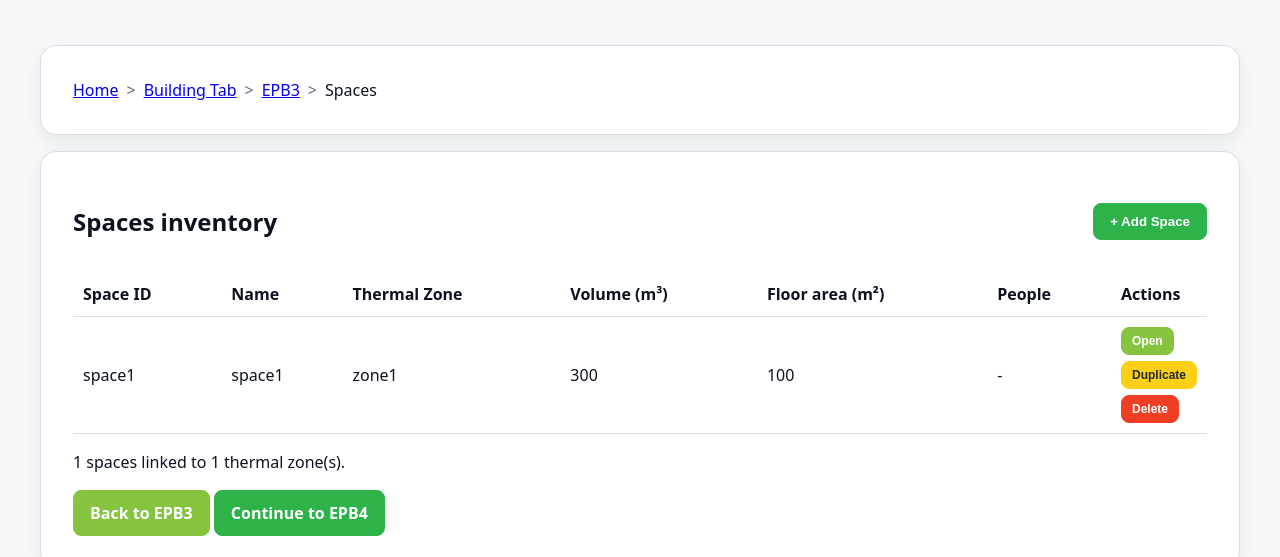
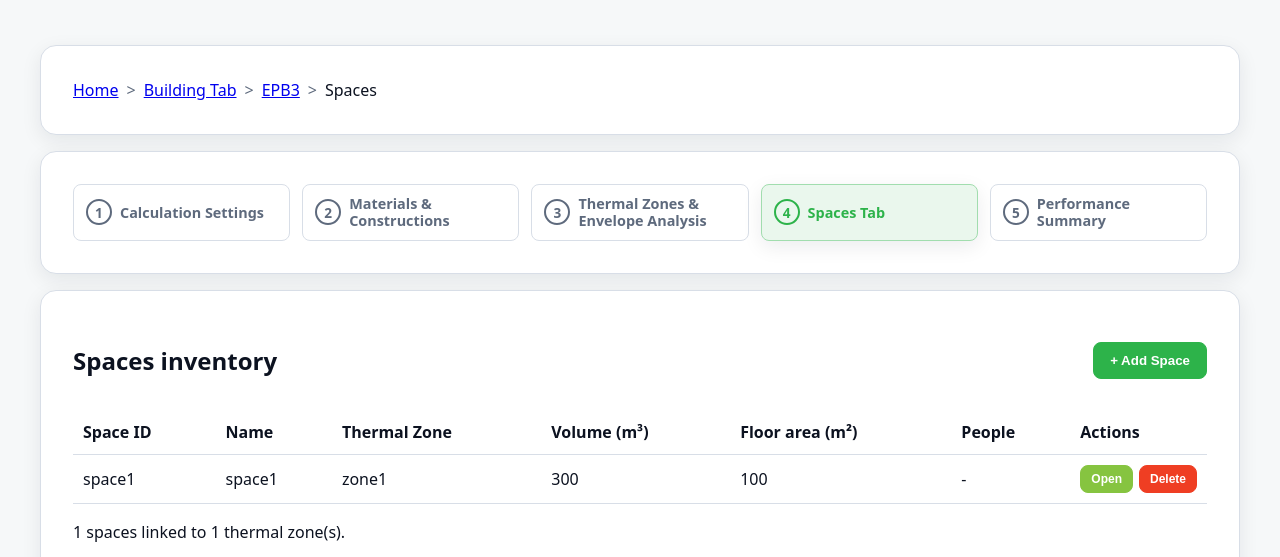
Before and after one commit to pantazis/-building-performance-app, a plain HTML site: page view/EPB-spaces-tab.html in a window 1280 px wide. Shown: the part 220-777 px from the top of the page. Drawn offline with Linux system fonts and the light colour scheme.

Commit message:
add steps-tabs component to EPB spaces tab for improved navigation

```diff
--- a/view/EPB-spaces-tab.html
+++ b/view/EPB-spaces-tab.html
@@ -24,12 +24,70 @@
     table th:last-child,
     table td:last-child { width: 1%; white-space: nowrap; }
     .section-head { display: flex; justify-content: space-between; align-items: center; gap: var(--sp-sm); flex-wrap: wrap; margin-bottom: var(--sp-sm); }
-    .inline-actions { display: inline-flex; gap: 6px; flex-wrap: wrap; }
+.inline-actions {
+	display: grid;
+	gap: 6px;
+	grid-template-columns: auto auto;
+}
+
+
     .inline-actions .btn { padding: 6px 10px; font-size: 12px; }
 
     /* COMPONENT: breadcrumbs */
     .c-breadcrumbs ol { display: grid; grid-auto-flow: column; justify-content: start; gap: var(--sp-xs); margin: 0; padding: 0; list-style: none; }
     .c-breadcrumbs li+li::before { content: ">"; margin-right: var(--sp-xs); color: var(--muted); }
+
+    /* COMPONENT: steps-tabs */
+    .c-steps-tabs .steps-header {
+      display: grid;
+      grid-template-columns: repeat(5, minmax(0, 1fr));
+      gap: var(--sp-sm);
+    }
+    .c-steps-tabs .step-item {
+      display: grid;
+      grid-template-columns: auto 1fr;
+      align-items: center;
+      gap: var(--sp-xs);
+      text-decoration: none;
+      color: var(--muted);
+      border: 1px solid var(--line);
+      border-radius: var(--r-sm);
+      background: #fff;
+      padding: 10px 12px;
+      transition: .2s ease;
+    }
+    .c-steps-tabs .step-number {
+      width: 26px;
+      height: 26px;
+      border-radius: 999px;
+      border: 2px solid currentColor;
+      display: grid;
+      place-items: center;
+      font-weight: 700;
+      font-size: .85rem;
+      line-height: 1;
+    }
+    .c-steps-tabs .step-title {
+      font-size: .9rem;
+      font-weight: 600;
+      line-height: 1.2;
+    }
+    .c-steps-tabs .step-item.is-active {
+      color: var(--btn-color-success);
+      border-color: color-mix(in srgb, var(--btn-color-success) 45%, #ffffff 55%);
+      background: color-mix(in srgb, var(--btn-color-success) 10%, #ffffff 90%);
+      box-shadow: var(--shadow-1);
+    }
+    .c-steps-tabs .step-item:hover {
+      color: var(--ink);
+      border-color: var(--btn-color-default);
+    }
+    @media (max-width: 980px) {
+      .c-steps-tabs .steps-header { grid-template-columns: repeat(2, minmax(0, 1fr)); }
+    }
+    @media (max-width: 640px) {
+      .c-steps-tabs .steps-header { grid-template-columns: 1fr; }
+    }
   </style>
 </head>
 
@@ -66,6 +124,34 @@
                 <li aria-current="page">Spaces</li>
               </ol>
             </nav>
+          </article>
+        </div>
+
+        <div class="full">
+          <!-- COMPONENT: steps-tabs -->
+          <article id="component-steps-tabs" class="card c-steps-tabs" aria-label="EPB flow tabs">
+            <div class="steps-header" role="tablist" aria-label="EPB pages">
+              <a class="step-item" role="tab" aria-selected="false" href="./EPB1-calculation-settings.html">
+                <span class="step-number">1</span>
+                <span class="step-title">Calculation Settings</span>
+              </a>
+              <a class="step-item" role="tab" aria-selected="false" href="./EPB2-materials-constructions.html">
+                <span class="step-number">2</span>
+                <span class="step-title">Materials &amp; Constructions</span>
+              </a>
+              <a class="step-item" role="tab" aria-selected="false" href="./EPB3-thermal-zones-envelope.html">
+                <span class="step-number">3</span>
+                <span class="step-title">Thermal Zones &amp; Envelope Analysis</span>
+              </a>
+              <a class="step-item is-active" role="tab" aria-selected="true" aria-current="page" href="./EPB-spaces-tab.html">
+                <span class="step-number">4</span>
+                <span class="step-title">Spaces Tab</span>
+              </a>
+              <a class="step-item" role="tab" aria-selected="false" href="./EPB4-results-summary.html">
+                <span class="step-number">5</span>
+                <span class="step-title">Performance Summary</span>
+              </a>
+            </div>
           </article>
         </div>
 
@@ -148,7 +234,7 @@
     function actions() {
       return `<div class="inline-actions">
         <button type="button" class="btn btn-default">Open</button>
-        <button type="button" class="btn btn-warning">Duplicate</button>
+
         <button type="button" class="btn btn-danger">Delete</button>
       </div>`;
     }
```
Also changed, not shown: view/EPB1-calculation-settings.html (+6 -2 lines), view/EPB2-materials-constructions.html (+6 -2 lines), view/EPB3-thermal-zones-envelope.html (+16 -15 lines), view/EPB4-results-summary.html (+6 -2 lines).
